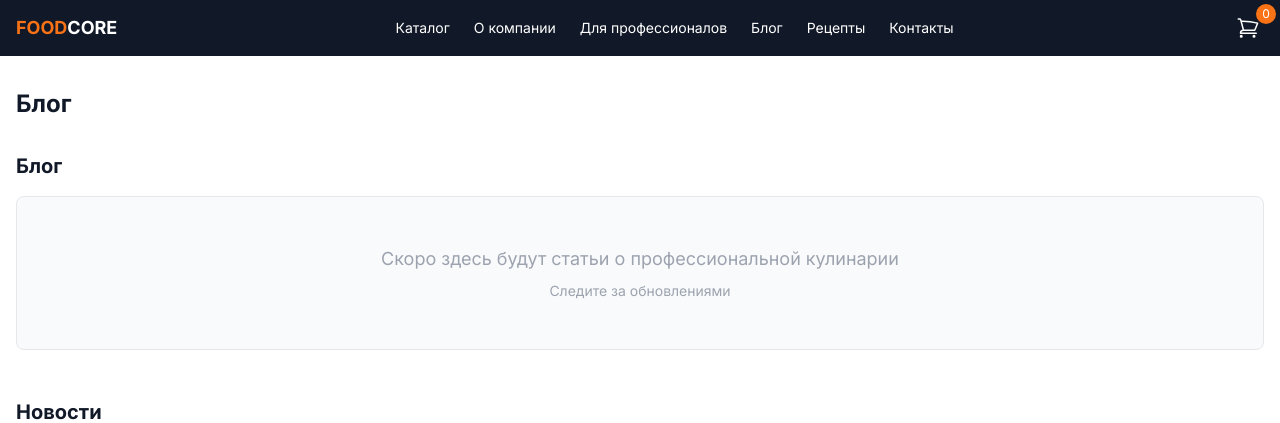
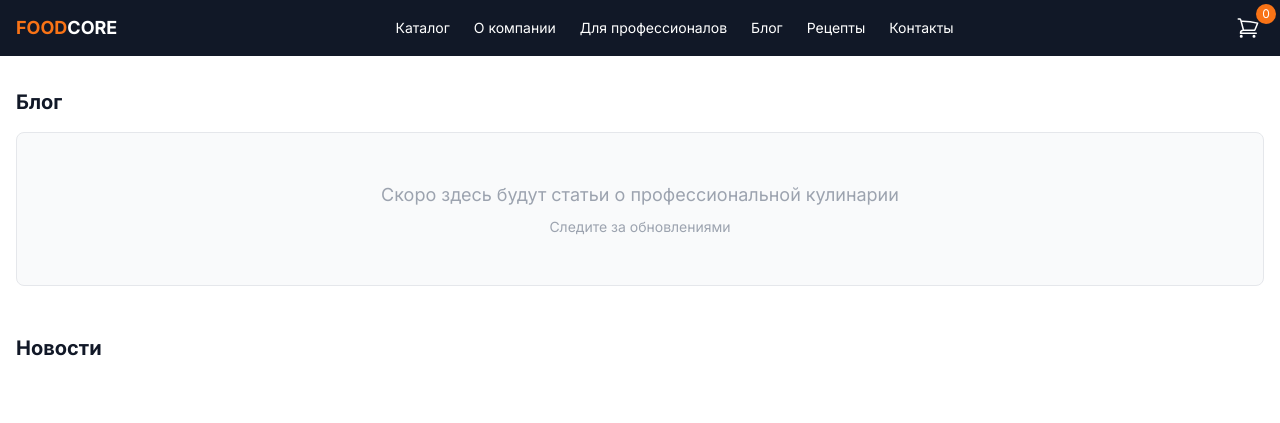
Before and after one commit to PaulBar3/horeca, a Django app: page /blog/ in a window 1280 px wide. Shown: the top 423 px of the page. Run offline with Django 5.2, Linux system fonts and the light colour scheme; data that the repository does not hold is empty.

Commit message:
fix(blog): убрать дублирующий h1 «Блог» на странице блога
Заголовок был дважды (h1 над секциями + h2 внутри секции) — оставлен один,
бывший h2 повышен до h1 с теми же классами (визуально без изменений)

```diff
--- a/templates/blog/blog_list.html
+++ b/templates/blog/blog_list.html
@@ -2,11 +2,9 @@
 {% block title %}Блог — FOODCORE{% endblock %}
 {% block content %}
 <div class="max-w-7xl mx-auto px-4 py-8">
-    <h1 class="text-2xl font-bold mb-8">Блог</h1>
-
     <section class="mb-12">
         <div class="flex justify-between items-center mb-4">
-            <h2 class="text-xl font-bold">Блог</h2>
+            <h1 class="text-xl font-bold">Блог</h1>
         </div>
         <div class="border rounded-lg p-12 text-center bg-gray-50">
             <p class="text-gray-400 text-lg">Скоро здесь будут статьи о профессиональной кулинарии</p>
```
